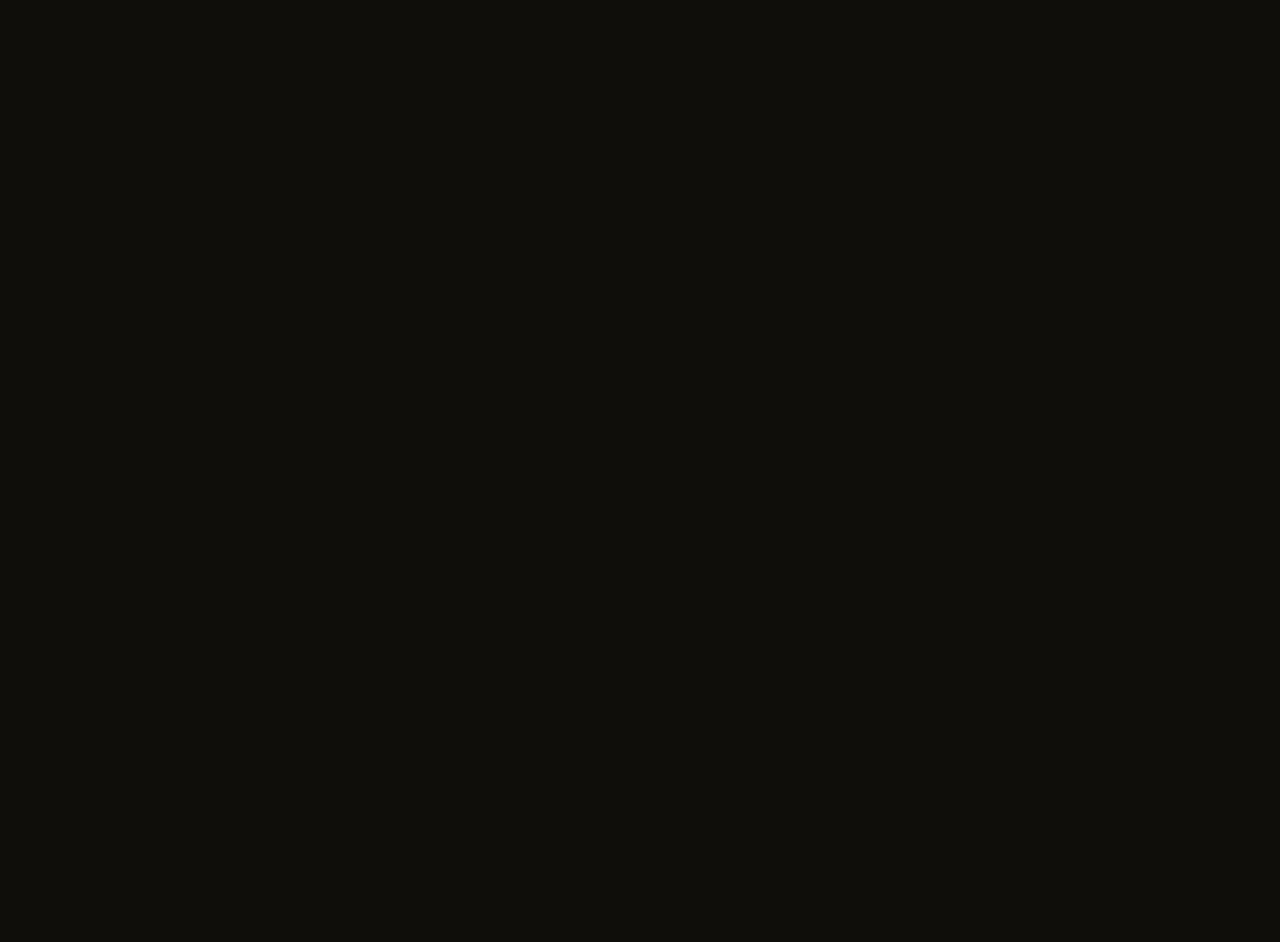
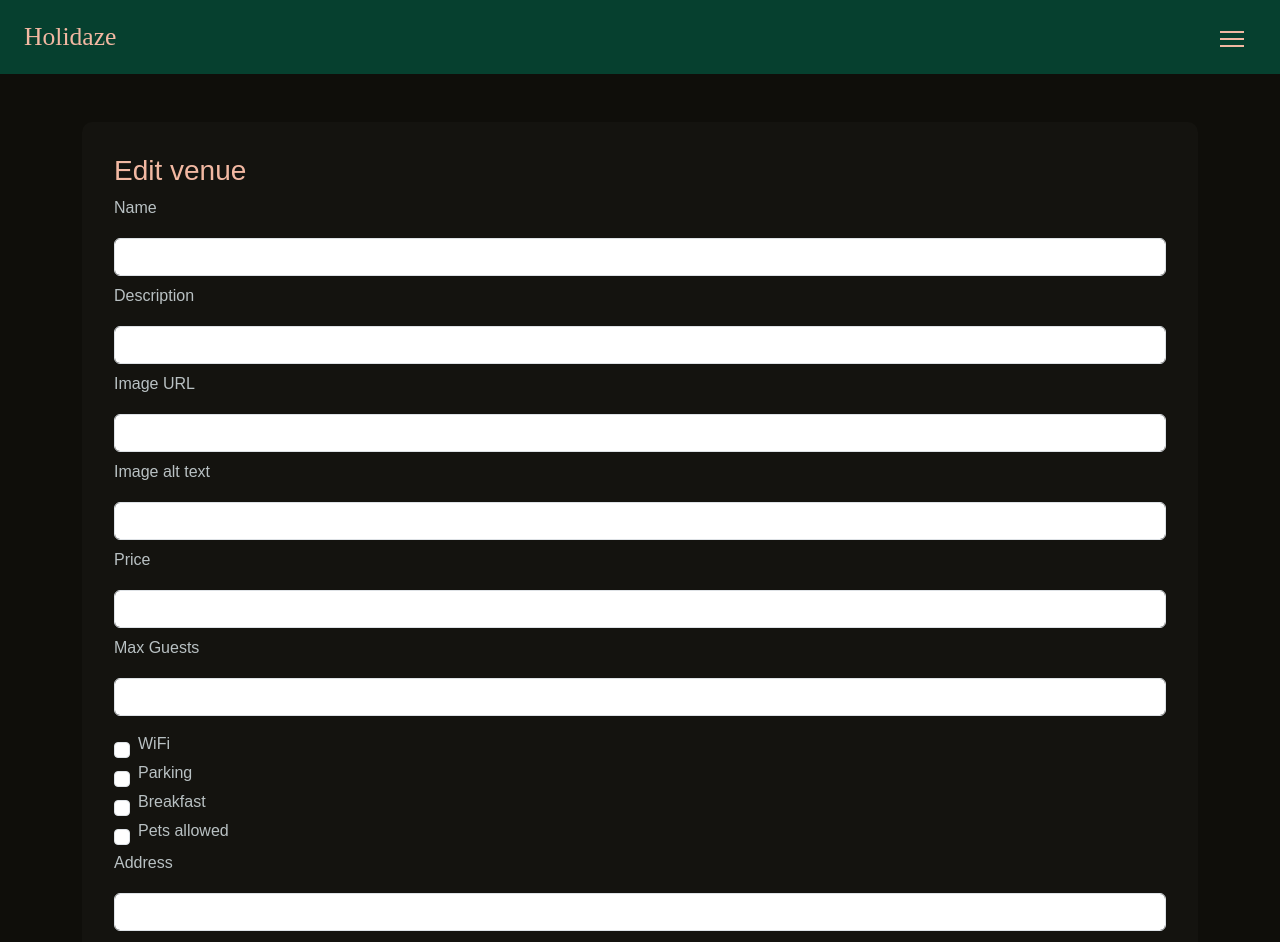
Before and after one commit to VReinhaug/project-exam-2, a React (Create React App) app: page /venues/edit/1 in a window 1280 px wide. Before the commit this address had no page. Shown: the top 942 px of the page. Before the commit the page ends 800 px from the top, so only its background shows below. Built offline with nearby package versions, Linux system fonts and the light colour scheme; no server answers.

Commit message:
Edit venue page with form

```diff
--- a/src/App.jsx
+++ b/src/App.jsx
@@ -6,6 +6,7 @@
 import VenueDetails from "./pages/VenueDetails";
 import LoginPage from "./pages/Login";
 import Profile from "./pages/Profile";
+import EditVenue from "./pages/EditVenue";
 
 function App() {
   return (
@@ -17,6 +18,7 @@
           <Route path="/venues/:id" element={<VenueDetails />} />
           <Route path="/login" element={<LoginPage />} />
           <Route path="/profile/:name" element={<Profile />} />
+          <Route path="/venues/edit/:id" element={<EditVenue />} />
         </Route>
       </Routes>
     </div>
--- a/src/components/MyVenuesList/index.jsx
+++ b/src/components/MyVenuesList/index.jsx
@@ -58,7 +58,12 @@
               zIndex: 10,
             }}
           >
-            <FontAwesomeIcon icon={faPenToSquare} />
+            <Link to={`/venues/edit/${venue.id}`}>
+              <FontAwesomeIcon
+                icon={faPenToSquare}
+                style={{ cursor: "pointer" }}
+              />
+            </Link>
 
             <FontAwesomeIcon
               icon={faTrashCan}
--- /dev/null
+++ b/src/pages/EditVenue/index.jsx
@@ -0,0 +1,315 @@
+import { useEffect, useState } from "react";
+import { useNavigate, useParams } from "react-router-dom";
+import { specificVenueUrl } from "../../api";
+import { updateVenue } from "../../components/Profile/EditVenue";
+import { getHeaders } from "../../auth/AuthHeaders";
+
+import { Container, Form, Button, Spinner } from "react-bootstrap";
+
+function EditVenue() {
+  const { id } = useParams();
+  const navigate = useNavigate();
+
+  const initialState = {
+    name: "",
+    description: "",
+    media: [{ url: "", alt: "" }],
+    price: "",
+    maxGuests: "",
+    meta: {
+      wifi: false,
+      parking: false,
+      breakfast: false,
+      pets: false,
+    },
+    location: {
+      address: "",
+      city: "",
+      zip: "",
+      country: "",
+      continent: "",
+      lat: "",
+      lng: "",
+    },
+  };
+
+  const [formData, setFormData] = useState(initialState);
+  const [loading, setLoading] = useState(true);
+  const [saving, setSaving] = useState(false);
+
+  // Fetch and prefill form
+  useEffect(() => {
+    async function fetchVenue() {
+      try {
+        const res = await fetch(specificVenueUrl(id), {
+          headers: getHeaders(),
+        });
+        const json = await res.json();
+
+        const venue = json.data;
+
+        setFormData({
+          name: venue.name || "",
+          description: venue.description || "",
+          media: venue.media?.length ? venue.media : [{ url: "", alt: "" }],
+          price: venue.price || "",
+          maxGuests: venue.maxGuests || "",
+          meta: {
+            wifi: venue.meta?.wifi || false,
+            parking: venue.meta?.parking || false,
+            breakfast: venue.meta?.breakfast || false,
+            pets: venue.meta?.pets || false,
+          },
+          location: {
+            address: venue.location?.address || "",
+            city: venue.location?.city || "",
+            zip: venue.location?.zip || "",
+            country: venue.location?.country || "",
+            continent: venue.location?.continent || "",
+            lat: venue.location?.lat || "",
+            lng: venue.location?.lng || "",
+          },
+        });
+      } catch (err) {
+        console.error(err);
+      } finally {
+        setLoading(false);
+      }
+    }
+
+    fetchVenue();
+  }, [id]);
+
+  // Handlers
+
+  function handleChange(e) {
+    const { name, value, type } = e.target;
+
+    setFormData((prev) => ({
+      ...prev,
+      [name]: type === "number" ? Number(value) : value,
+    }));
+  }
+
+  function handleMediaChange(e) {
+    const { name, value } = e.target;
+
+    setFormData((prev) => ({
+      ...prev,
+      media: [
+        {
+          ...prev.media[0],
+          [name]: value,
+        },
+      ],
+    }));
+  }
+
+  function handleMetaChange(e) {
+    const { name, checked } = e.target;
+
+    setFormData((prev) => ({
+      ...prev,
+      meta: {
+        ...prev.meta,
+        [name]: checked,
+      },
+    }));
+  }
+
+  function handleLocationChange(e) {
+    const { name, value } = e.target;
+
+    setFormData((prev) => ({
+      ...prev,
+      location: {
+        ...prev.location,
+        [name]: value,
+      },
+    }));
+  }
+
+  function removeEmpty(obj) {
+    return Object.fromEntries(
+      Object.entries(obj).filter(
+        ([_, value]) => value !== "" && value !== null && value !== undefined
+      )
+    );
+  }
+
+  // Submit the updates
+  async function handleSubmit(e) {
+    e.preventDefault();
+    setSaving(true);
+
+    try {
+      const payload = {
+        name: formData.name.trim(),
+        description: formData.description.trim(),
+        price: Number(formData.price),
+        maxGuests: Number(formData.maxGuests),
+        meta: formData.meta,
+      };
+
+      if (formData.media[0].url.trim()) {
+        payload.media = [
+          {
+            url: formData.media[0].url.trim(),
+            alt: formData.media[0].alt.trim() || "",
+          },
+        ];
+      }
+
+      const cleanedLocation = removeEmpty({
+        ...formData.location,
+        lat:
+          formData.location.lat !== ""
+            ? Number(formData.location.lat)
+            : undefined,
+        lng:
+          formData.location.lng !== ""
+            ? Number(formData.location.lng)
+            : undefined,
+      });
+
+      if (Object.keys(cleanedLocation).length > 0) {
+        payload.location = cleanedLocation;
+      }
+
+      await updateVenue(id, payload);
+
+      navigate(-1);
+    } catch (err) {
+      console.error(err);
+      alert("Failed to update venue");
+    } finally {
+      setSaving(false);
+    }
+  }
+
+  if (loading) return <Spinner />;
+
+  return (
+    <Container className="mt-5">
+      <Form onSubmit={handleSubmit} className="custom-form">
+        <h3>Edit venue</h3>
+
+        <Form.Group className="mt-2">
+          <Form.Label>Name</Form.Label>
+          <Form.Control
+            name="name"
+            value={formData.name}
+            onChange={handleChange}
+          />
+        </Form.Group>
+
+        <Form.Group className="mt-2">
+          <Form.Label>Description</Form.Label>
+          <Form.Control
+            name="description"
+            value={formData.description}
+            onChange={handleChange}
+          />
+        </Form.Group>
+
+        <Form.Group className="mt-2">
+          <Form.Label>Image URL</Form.Label>
+          <Form.Control
+            name="url"
+            value={formData.media?.[0]?.url || ""}
+            onChange={handleMediaChange}
+          />
+        </Form.Group>
+
+        <Form.Group className="mt-2">
+          <Form.Label>Image alt text</Form.Label>
+          <Form.Control
+            name="alt"
+            value={formData.media?.[0]?.alt || ""}
+            onChange={handleMediaChange}
+          />
+        </Form.Group>
+
+        <Form.Group className="mt-2">
+          <Form.Label>Price</Form.Label>
+          <Form.Control
+            type="number"
+            name="price"
+            value={formData.price}
+            onChange={handleChange}
+          />
+        </Form.Group>
+
+        <Form.Group className="mt-2">
+          <Form.Label>Max Guests</Form.Label>
+          <Form.Control
+            type="number"
+            name="maxGuests"
+            value={formData.maxGuests}
+            onChange={handleChange}
+          />
+        </Form.Group>
+
+        <div className="mt-3">
+          <Form.Check
+            label="WiFi"
+            name="wifi"
+            checked={formData.meta.wifi}
+            onChange={handleMetaChange}
+          />
+          <Form.Check
+            label="Parking"
+            name="parking"
+            checked={formData.meta.parking}
+            onChange={handleMetaChange}
+          />
+          <Form.Check
+            label="Breakfast"
+            name="breakfast"
+            checked={formData.meta.breakfast}
+            onChange={handleMetaChange}
+          />
+          <Form.Check
+            label="Pets allowed"
+            name="pets"
+            checked={formData.meta.pets}
+            onChange={handleMetaChange}
+          />
+        </div>
+
+        <Form.Group className="mt-2">
+          <Form.Label>Address</Form.Label>
+          <Form.Control
+            name="address"
+            value={formData.location.address}
+            onChange={handleLocationChange}
+          />
+        </Form.Group>
+
+        <Form.Group className="mt-2">
+          <Form.Label>City</Form.Label>
+          <Form.Control
+            name="city"
+            value={formData.location.city}
+            onChange={handleLocationChange}
+          />
+        </Form.Group>
+
+        <Form.Group className="mt-2">
+          <Form.Label>Country</Form.Label>
+          <Form.Control
+            name="country"
+            value={formData.location.country}
+            onChange={handleLocationChange}
+          />
+        </Form.Group>
+
+        <Button type="submit" className="mt-3">
+          Update venue
+        </Button>
+      </Form>
+    </Container>
+  );
+}
+
+export default EditVenue;
```
